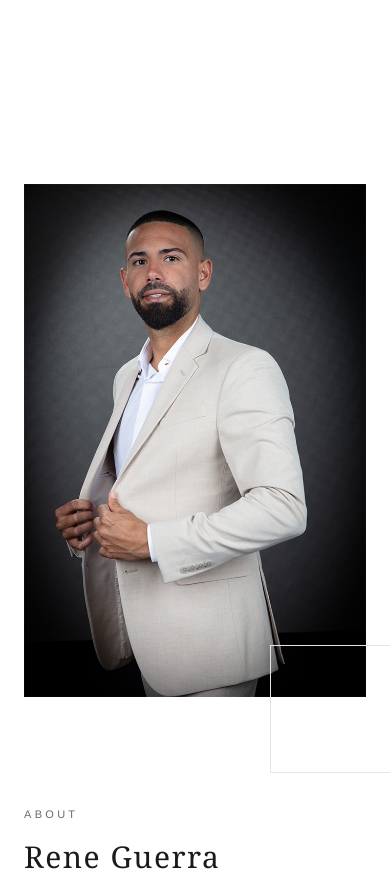
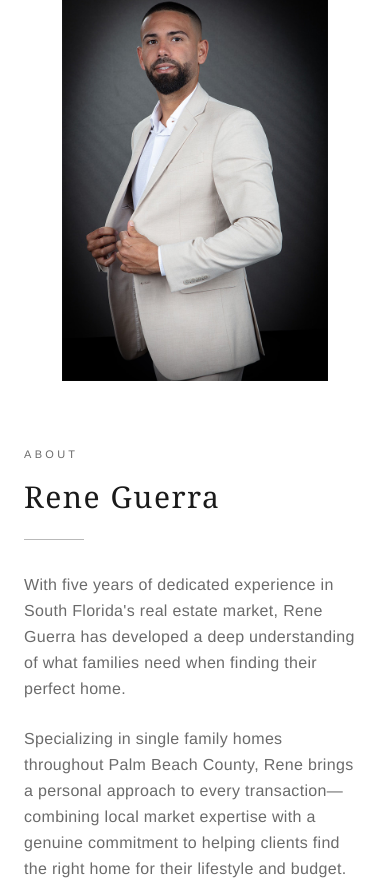
Before and after one commit to y0ni-m/rene-guerra-realty, a Next.js app: page / in a window 390 px wide. Shown: the part 6126-7006 px from the top of the page. Built offline with nearby package versions, Linux system fonts and the light colour scheme.

Commit message:
Fix mobile layout: hide decorative square, reduce section spacing

```diff
--- a/src/components/About.tsx
+++ b/src/components/About.tsx
@@ -6,13 +6,13 @@ import ScrollAnimation, { StaggerContainer, StaggerItem } from "./ScrollAnimatio
 
 export default function About() {
   return (
-    <section id="about" className="py-24 md:py-32 bg-[var(--background)]">
+    <section id="about" className="py-16 md:py-24 bg-[var(--background)]">
       <div className="max-w-7xl mx-auto px-6 lg:px-8">
         <div className="grid grid-cols-1 lg:grid-cols-2 gap-16 lg:gap-24 items-center">
           {/* Image */}
           <ScrollAnimation direction="left">
-            <div className="relative">
-              <div className="relative h-[600px] overflow-hidden">
+            <div className="relative overflow-hidden">
+              <div className="relative h-[400px] md:h-[500px] lg:h-[600px] overflow-hidden">
                 <Image
                   src={reneHeadshot}
                   alt="Rene Guerra"
@@ -22,8 +22,8 @@ export default function About() {
                   placeholder="blur"
                 />
               </div>
-              {/* Decorative line */}
-              <div className="absolute -bottom-8 -right-8 w-32 h-32 border border-[var(--border)]" />
+              {/* Decorative line - hidden on mobile */}
+              <div className="hidden md:block absolute -bottom-8 -right-8 w-32 h-32 border border-[var(--border)]" />
             </div>
           </ScrollAnimation>
 
--- a/src/components/Contact.tsx
+++ b/src/components/Contact.tsx
@@ -35,7 +35,7 @@ export default function Contact() {
   };
 
   return (
-    <section id="contact" className="py-24 md:py-32 bg-[var(--background)]">
+    <section id="contact" className="py-16 md:py-24 bg-[var(--background)]">
       <div className="max-w-7xl mx-auto px-6 lg:px-8">
         <div className="grid grid-cols-1 lg:grid-cols-2 gap-16 lg:gap-24">
           {/* Content */}
--- a/src/components/FeaturedProperty.tsx
+++ b/src/components/FeaturedProperty.tsx
@@ -7,7 +7,7 @@ import ScrollAnimation, { StaggerContainer, StaggerItem } from "./ScrollAnimatio
 
 export default function FeaturedProperty() {
   return (
-    <section id="featured" className="py-24 md:py-32 bg-[var(--warm-gray)] dark:bg-[var(--background)]">
+    <section id="featured" className="py-16 md:py-24 bg-[var(--warm-gray)] dark:bg-[var(--background)]">
       <div className="max-w-7xl mx-auto px-6 lg:px-8">
         {/* Section Header */}
         <ScrollAnimation className="text-center mb-16">
--- a/src/components/Listings.tsx
+++ b/src/components/Listings.tsx
@@ -81,7 +81,7 @@ export default function Listings() {
   };
 
   return (
-    <section id="listings" className="py-24 md:py-32 bg-[var(--background)]">
+    <section id="listings" className="py-16 md:py-24 bg-[var(--background)]">
       <div className="max-w-7xl mx-auto px-6 lg:px-8">
         {/* Section Header */}
         <ScrollAnimation className="text-center mb-16">
```
